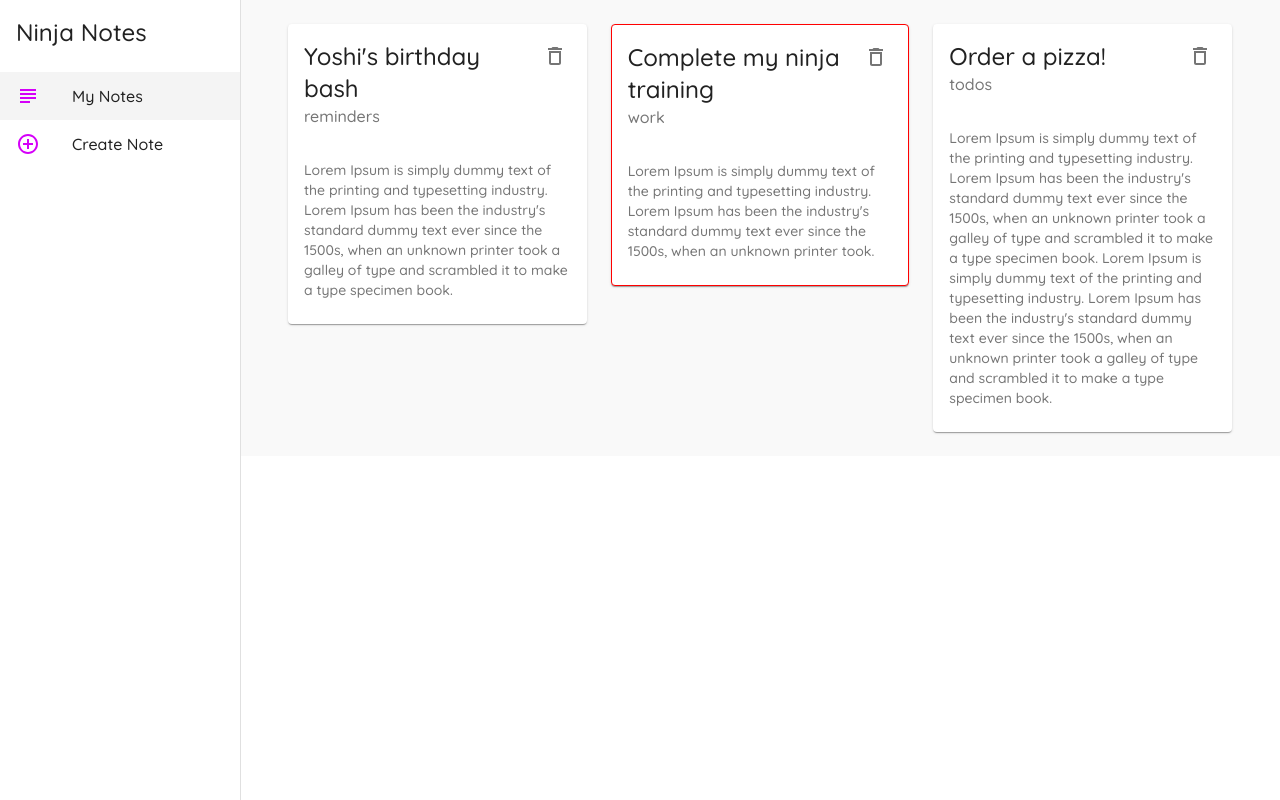
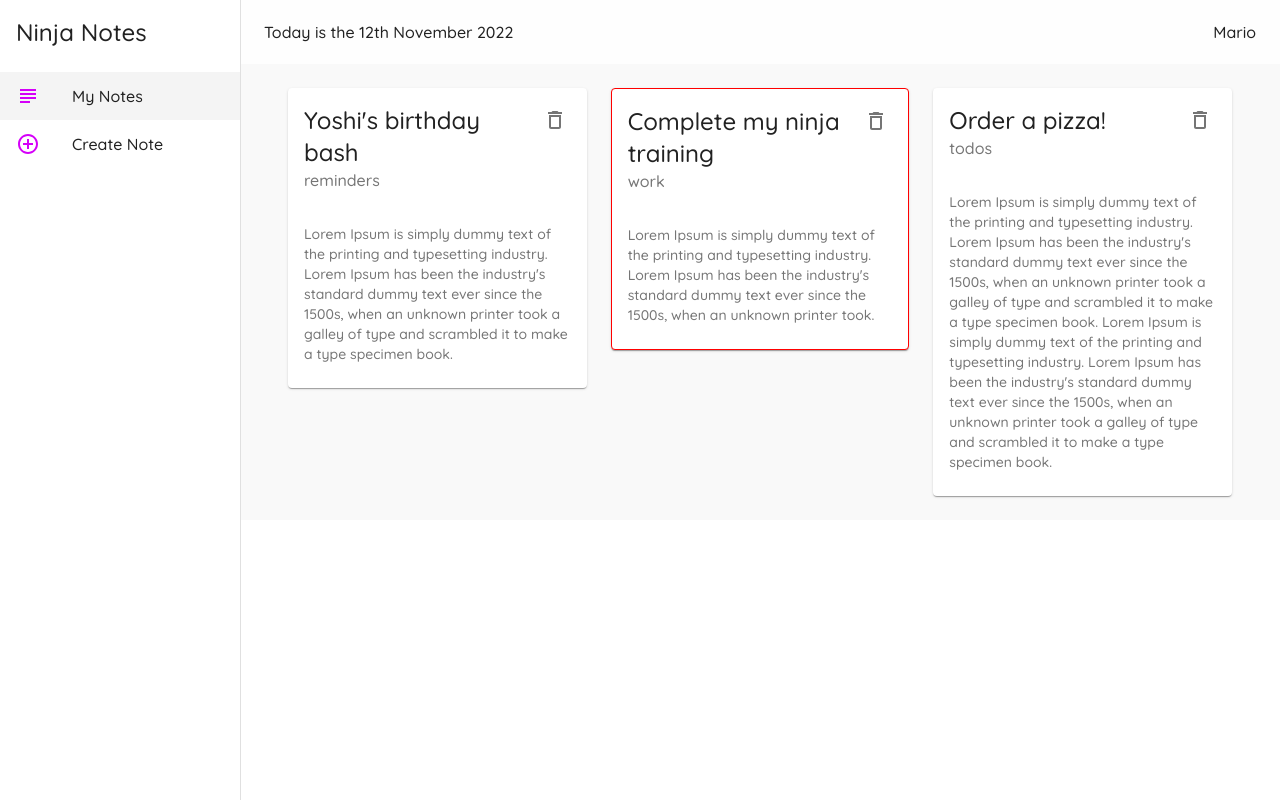
Before and after one commit to iamshaunjp/material-ui-tut, a React (Create React App) app: page / in a window 1280 px wide. Built offline with nearby package versions, Linux system fonts and the light colour scheme; data requests are answered from the project's data file.

Commit message:
lesson-16

```diff
--- a/package.json
+++ b/package.json
@@ -8,6 +8,7 @@
     "@testing-library/jest-dom": "^5.11.9",
     "@testing-library/react": "^11.2.5",
     "@testing-library/user-event": "^12.7.1",
+    "date-fns": "^2.17.0",
     "react": "^17.0.1",
     "react-dom": "^17.0.1",
     "react-router-dom": "^5.2.0",
--- a/src/components/Layout.js
+++ b/src/components/Layout.js
@@ -8,6 +8,9 @@
 import ListItemIcon from '@material-ui/core/ListItemIcon'
 import ListItemText from '@material-ui/core/ListItemText'
 import { AddCircleOutlineOutlined, SubjectOutlined } from '@material-ui/icons'
+import AppBar from '@material-ui/core/AppBar'
+import Toolbar from '@material-ui/core/Toolbar'
+import { format } from 'date-fns'
 
 const drawerWidth = 240
 
@@ -33,6 +36,14 @@
     title: {
       padding: theme.spacing(2),
     },
+    appBar: {
+      width: `calc(100% - ${drawerWidth}px)`,
+      marginLeft: drawerWidth,
+    },
+    date: {
+      flexGrow: 1
+    },
+    toolbar: theme.mixins.toolbar
   }
 })
 
@@ -57,6 +68,19 @@
   return (
     <div className={classes.root}>
       {/* app bar */}
+      <AppBar
+        position="fixed"
+        className={classes.appBar}
+        elevation={0}
+        color="primary"
+      >
+        <Toolbar>
+          <Typography className={classes.date}>
+            Today is the {format(new Date(), 'do MMMM Y')}
+          </Typography>
+          <Typography>Mario</Typography>
+        </Toolbar>
+      </AppBar>
 
       {/* side drawer */}
       <Drawer
@@ -90,6 +114,7 @@
 
       {/* main content */}
       <div className={classes.page}>
+        <div className={classes.toolbar}></div>
         { children }
       </div>
     </div>
```
Also changed, not shown: 1 other file (tests, documents, lock files or other folders).
